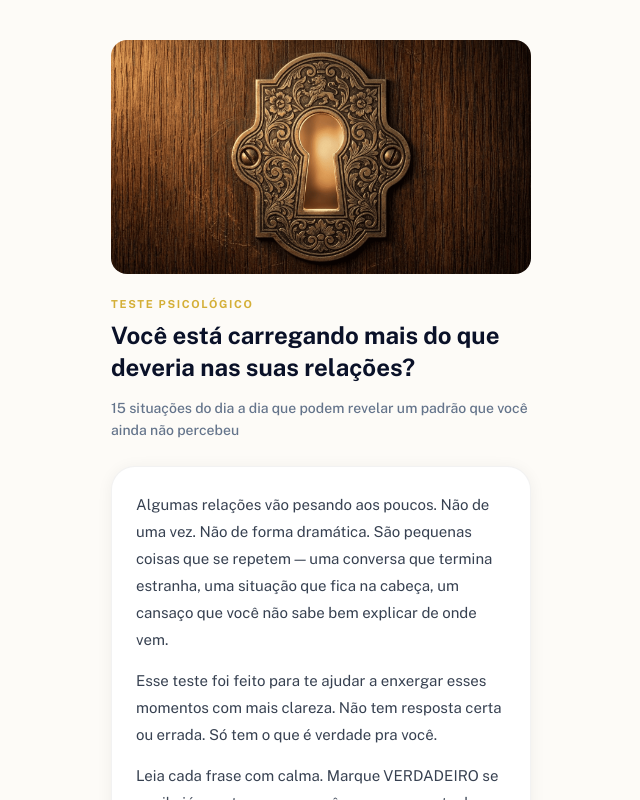
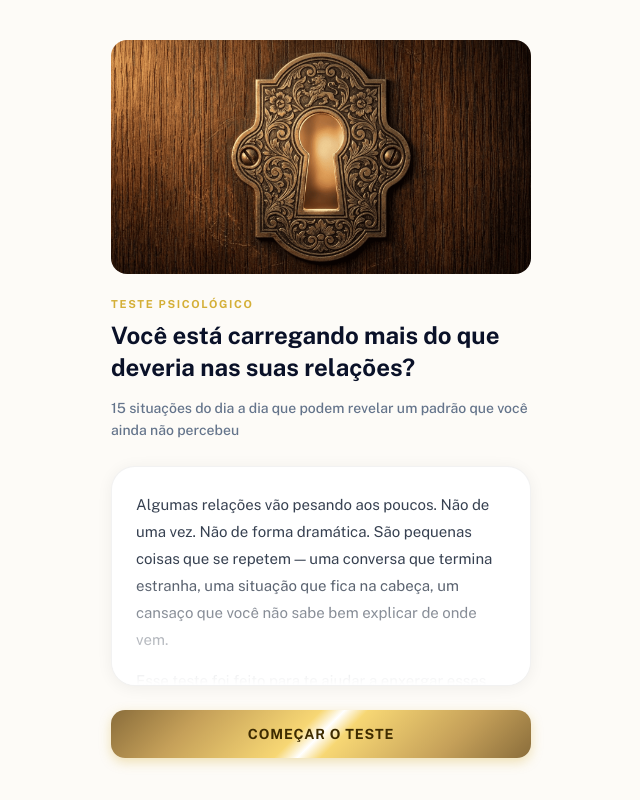
Before and after one commit to vgtallan-afk/Quiz, a React (Vite) app: page / in a window 1280 px wide. Shown: the top 800 px of the page, without its empty margins (319-959 px from the left). Built offline with nearby package versions, Linux system fonts and the light colour scheme.

Commit message:
Update Quiz.jsx

```diff
--- a/src/Quiz.jsx
+++ b/src/Quiz.jsx
@@ -559,7 +559,7 @@ export default function Quiz() {
             <p style={{ fontSize: "14px", fontWeight: 500, color: "#64748B", marginBottom: "24px", lineHeight: 1.6 }}>
               {quizData.subtitle}
             </p>
-            <Card style={{ marginBottom: "24px", position: "relative", overflow: "hidden" }}>
+            <Card style={{ marginBottom: "24px", position: "relative", overflow: "hidden", maxHeight: "220px" }}>
   {quizData.intro.split("\n\n").map((p, i, arr) => (
     <p
       key={i}
@@ -580,7 +580,7 @@ export default function Quiz() {
       bottom: 0,
       left: 0,
       width: "100%",
-      height: "100px",
+      height: "120px",
       background: "linear-gradient(to bottom, rgba(255,255,255,0), #FFFFFF)"
     }}
   />
```
